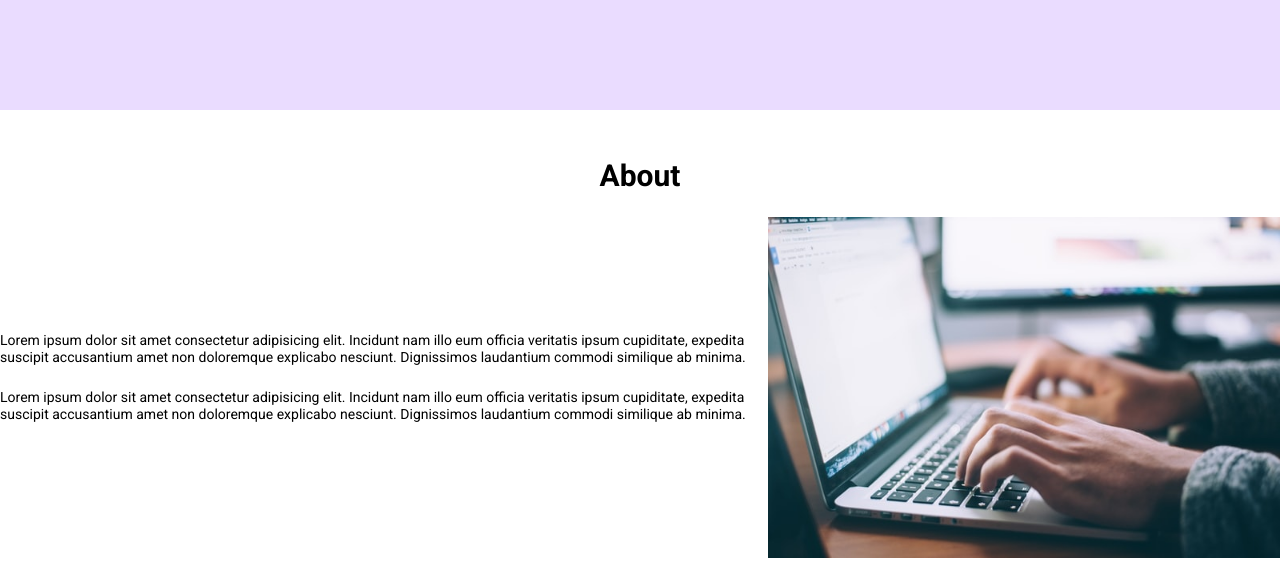
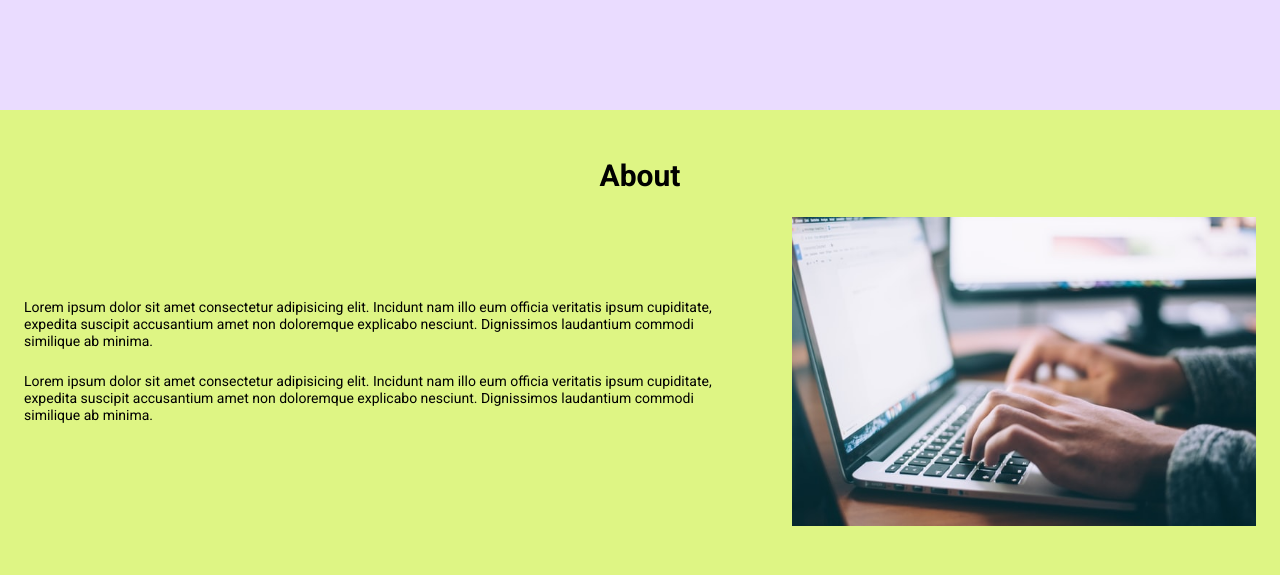
Before and after one commit to jeromemoors/HTML-Tutorial, a plain HTML site: page index.html in a window 1280 px wide. Shown: the part 690-1265 px from the top of the page. Drawn offline with Linux system fonts and the light colour scheme.

Commit message:
added padding on section description wrapper and about img wrapper

```diff
--- a/style.css
+++ b/style.css
@@ -80,6 +80,8 @@ about
 
 #about {
 padding: 48px 0;
+background-color: #def584
+;
 }
 
 h2 {
@@ -97,6 +99,7 @@ h2 {
 
 .about__img--wrapper {
     width: 40%;
+    padding: 0 24px;
 }
 
 img {
@@ -105,6 +108,7 @@ img {
 
 .section__description--wrapper {
     width: 60%;
+    padding: 0 24px;
 }
 
 .section__description--para {
@@ -113,3 +117,9 @@ img {
     margin-bottom: 24px;
 
 }
+
+/*
+
+discord
+
+*/
```
